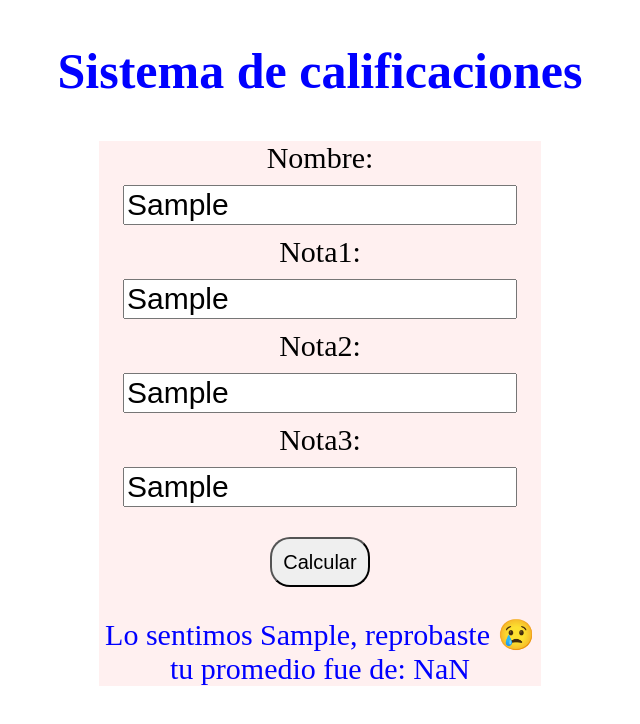
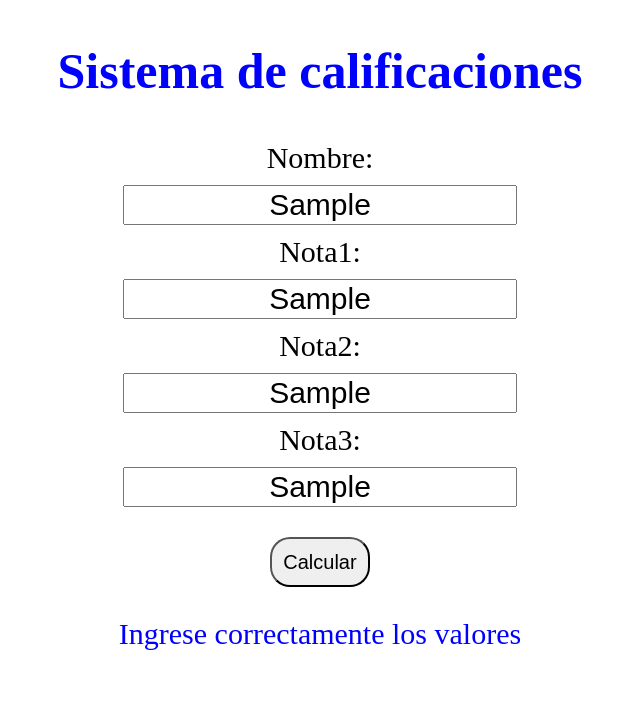
Before and after one commit to bryanmendoza18/cursosTomados, a plain HTML site: page javascript/ejeciciosParaPracticar/promedioNotas/index.html in a window 1280 px wide. Both pictures are taken after typing "Sample", "Sample", "Sample", "Sample" into the empty fields and a click on the button "Calcular". Shown: the whole page, without its empty margins (320-960 px from the left). Drawn offline with Linux system fonts and the light colour scheme.

Commit message:
promedio uso DOM

```diff
--- a/javascript/ejeciciosParaPracticar/promedioNotas/script.js
+++ b/javascript/ejeciciosParaPracticar/promedioNotas/script.js
@@ -18,14 +18,31 @@ nota3.placeholder = 'Ingrese nota 3'
 
 
 function btnOnclick(){
-
+    let valorMinimo = 0;
+    let valorMaximo = 10;
     let  promedio = ((parseInt(nota1.value) + parseInt(nota2.value) + parseInt(nota3.value)) / 3).toFixed(1)
 
-    if(promedio >= 7){
-        resultado.innerHTML = `Felcidades ${nombre.value} aprobaste 🎊 tu promedio fue de: ${promedio}`
+    if( (nota1.value >= valorMinimo  && nota2.value >= valorMinimo && nota3.value >= valorMinimo)  &&  (nota1.value <= valorMaximo && nota2.value <= valorMaximo  && nota3.value <= valorMaximo)   ){
+
+        if(promedio >= 7){
+            resultado.innerHTML = `Felcidades ${nombre.value} aprobaste 🎊 tu promedio fue de: ${promedio}`
+        }
+        else{
+            resultado.innerHTML = `Lo sentimos ${nombre.value}, reprobaste 😢 tu promedio fue de: ${promedio}`
+
+        }
+
     }
     else{
-        resultado.innerHTML = `Lo sentimos ${nombre.value}, reprobaste 😢 tu promedio fue de: ${promedio}`
+        resultado.innerHTML = 'Ingrese correctamente los valores'
+    }
 
-    }
+
+
+
+
+
+
+
+
 }
--- a/javascript/ejeciciosParaPracticar/promedioNotas/style.css
+++ b/javascript/ejeciciosParaPracticar/promedioNotas/style.css
@@ -7,7 +7,6 @@ h2{
 
 
 #contenedor{
-    background-color: rgb(255, 240, 240);
     width: 35%;
     margin: 0 auto;
     text-align: center;
@@ -16,6 +15,7 @@ h2{
 label, input{
     font-size: 30px;
     margin: 10px;
+    text-align: center;
 
 }
 
```
